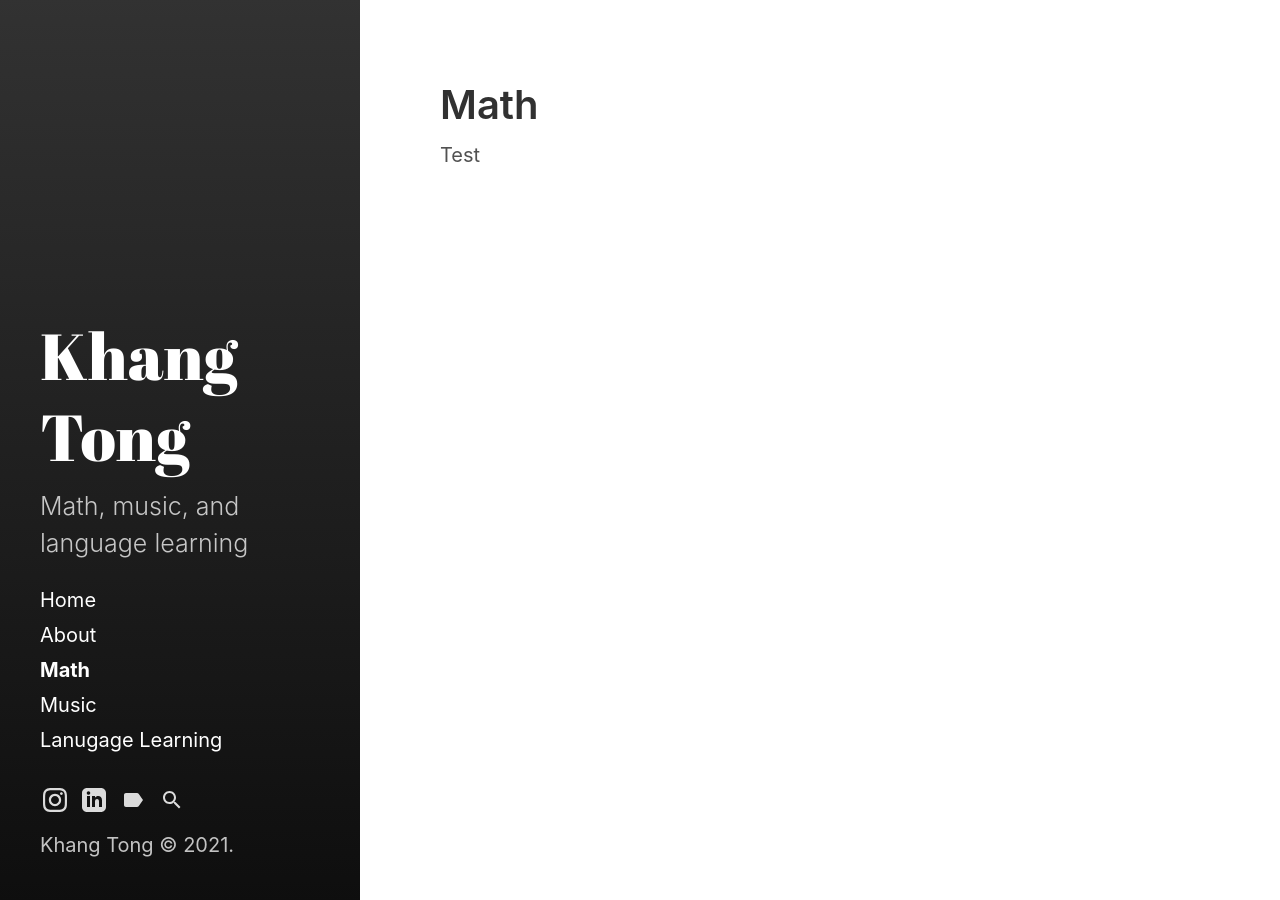
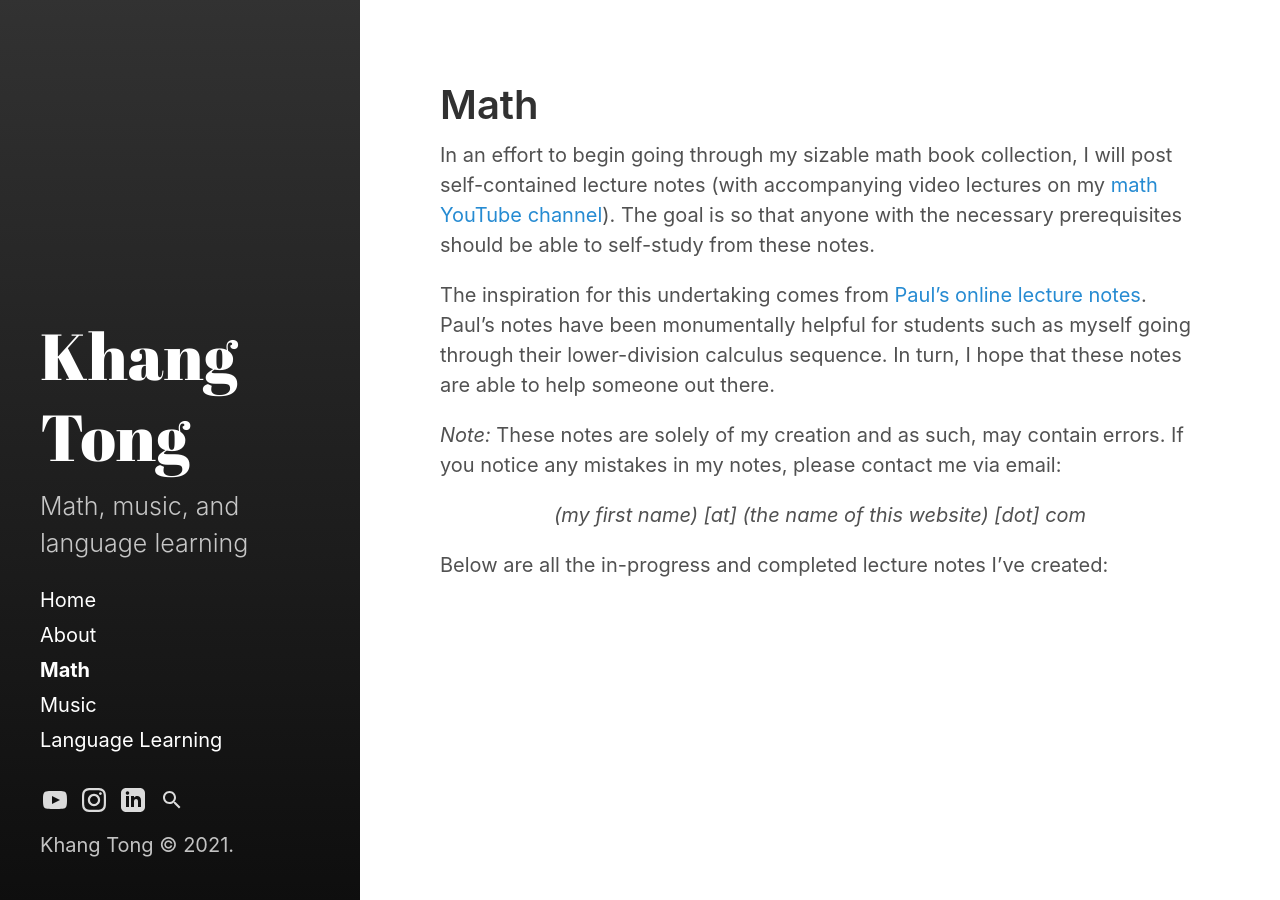
Before and after one commit to hophopkhangaroo/khangtong, a Jekyll site: the page built from category/math.md, in a window 1280 px wide. Built offline with Jekyll 4.4.1, drawn with Linux system fonts in a browser that asks for light colours.

Commit message:
added youtube icon, filled out nav pages, updated favicon

```diff
--- a/_config.yml
+++ b/_config.yml
@@ -21,8 +21,10 @@ author:
 social:
   name: Khang Tong
   links:
+    - https://www.youtube.com/user/hophopkangaroo
     - https://www.instagram.com/khang.aroo
     - https://www.linkedin.com/in/khangtong
+
 
 
 paginate:         5
--- a/_includes/sidebar-icon-links.html
+++ b/_includes/sidebar-icon-links.html
@@ -19,6 +19,13 @@
         {% include svg/feed.svg %}
     </a>
         -->
+
+    <a id="youtube-link"
+       class="icon" title="YouTube" aria-label="YouTube"
+       href="https://www.youtube.com/user/hophopkangaroo"
+       target="_blank" rel="noopener noreferrer">
+        {% include svg/youtube.svg %}
+    </a>
 
     <a id="instagram-link"
        class="icon" title="Instagram" aria-label="Instagram"
@@ -46,7 +53,7 @@
     {% assign search_page = node %}
     {% endif %}
     {% endfor %}
-
+    <!--
     {% if tags_page %}
     <a id="tags-link"
        class="icon{% if page.url == '/tags' %} active{% endif %}"
@@ -55,6 +62,7 @@
         {% include svg/tags.svg %}
     </a>
     {% endif %}
+    -->
 
     {% if search_page %}
     <a id="search-link"
--- a/category/math.md
+++ b/category/math.md
@@ -3,4 +3,20 @@ layout: category
 title: Math
 ---
 
-Test
+In an effort to begin going through my sizable math book collection, I will post
+self-contained lecture notes (with accompanying video lectures on my
+[math YouTube channel](https://www.youtube.com/channel/UCPxEP_IWPezOlK1WiQzO8tA){:target="_blank" rel="noopener noreferrer"}).
+The goal is so that anyone with the necessary prerequisites should be able to self-study from these notes.
+
+The inspiration for this undertaking comes from
+[Paul's online lecture notes](https://tutorial.math.lamar.edu){:target="_blank" rel="noopener noreferrer"}.
+Paul's notes have been monumentally helpful for students such as myself going through
+their lower-division calculus sequence. In turn, I hope that these notes are able to help
+someone out there.
+
+*Note:* These notes are solely of my creation and as such, may contain errors. If you notice
+any mistakes in my notes, please contact me via email:
+
+<p style="text-align: center;"><i>(my first name) [at] (the name of this website) [dot] com</i></p>
+
+Below are all the in-progress and completed lecture notes I've created:
--- a/index.html
+++ b/index.html
@@ -6,7 +6,7 @@ title: Home
 <h1>Hello!</h1>
 <br>
 
-<img src="assets/img/khang-home.JPG" width="350" style="float:left; margin:0 25px 0 0;" alt="Home page image"/>
+<img src="assets/img/khang-home.JPG" width="350" style="float:left; margin:0 25px 10px 0;" alt="Home page image"/>
 
 <p>Khang Tong is a San Diego-based mathematician, musician, and language enthusiast.
 Here, you will find his:</p>
```
Also changed, not shown: category/language-learning.md (+2 -2 lines), category/music.md (+5 -0 lines), _includes/svg/youtube.svg (added), favicon.ico, favicon.png, public/apple-touch-icon-144-precomposed.png, public/favicon.ico.
